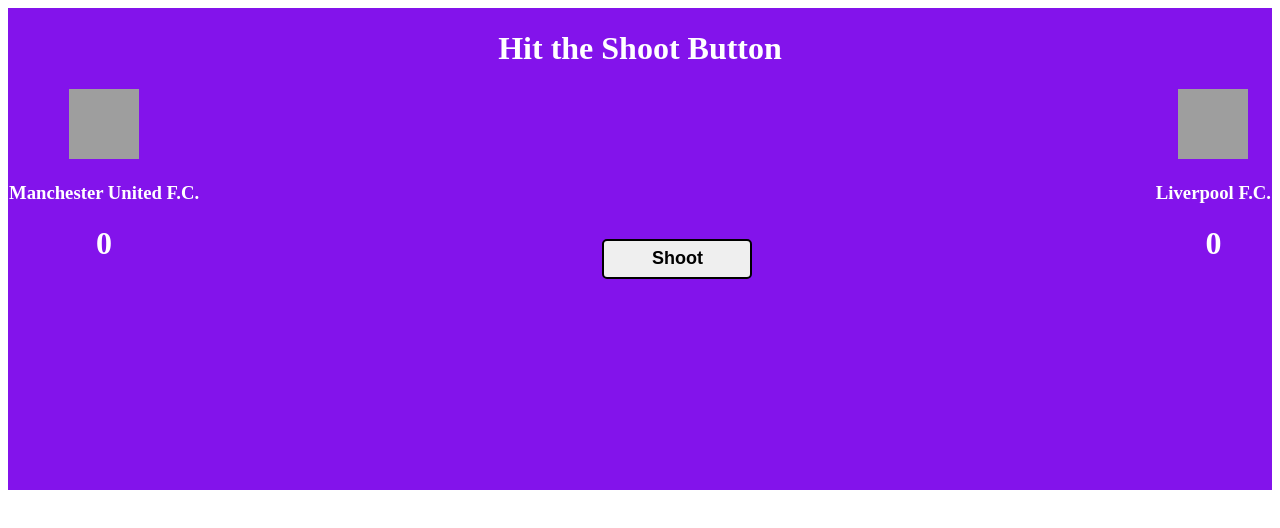
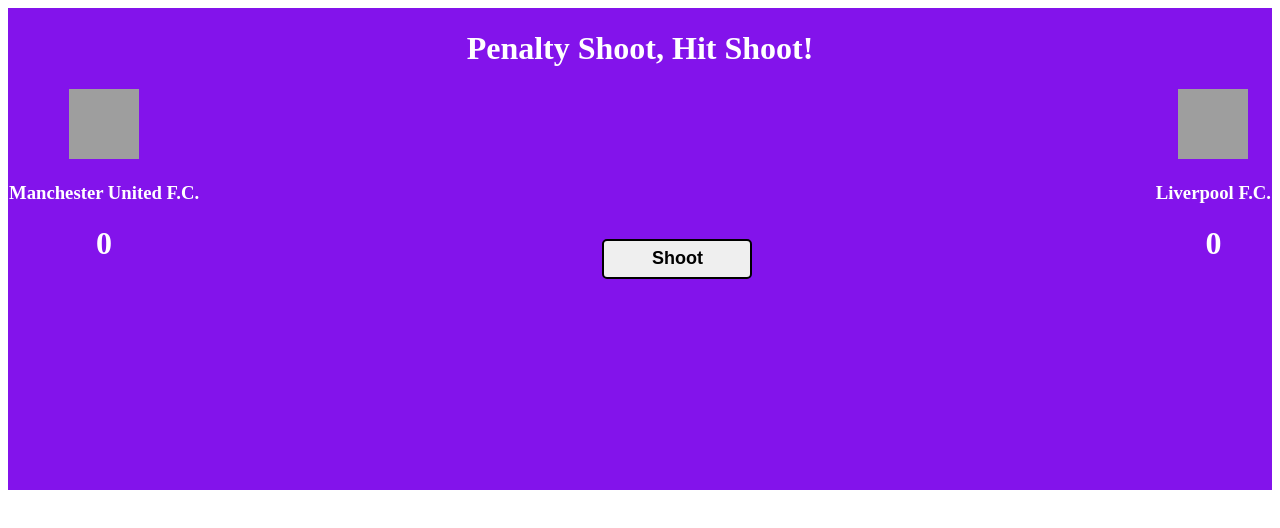
Before and after one commit to sridhar-dev/footballPenaltyKick, a plain HTML site: page index.html in a window 1280 px wide. Drawn offline with Linux system fonts and the light colour scheme; grey boxes are pictures that could not be loaded.

Commit message:
Add files via upload

```diff
--- a/index.html
+++ b/index.html
@@ -11,7 +11,7 @@
     <script src="index.js"></script>
     <div class="container">
         <div class="head">
-            <h1 id="head"> Hit the <b>Shoot</b>  Button  </h1>
+            <h1 id="head"> Penalty Shoot, Hit Shoot!  </h1>
             <h3 id="subHead"></h3>
         </div>
         <div class="media-left">
```
